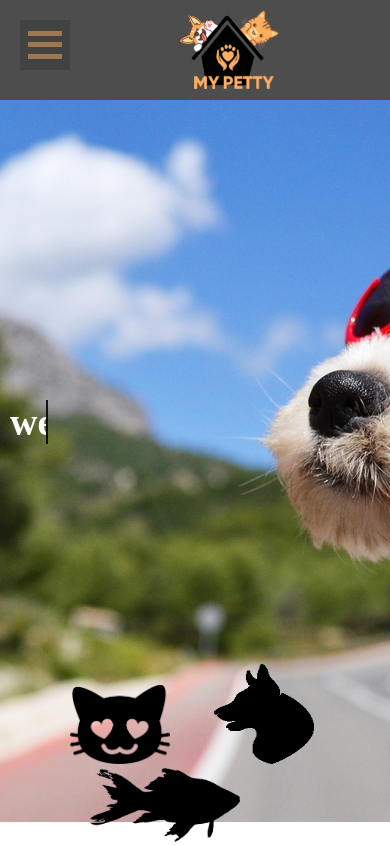
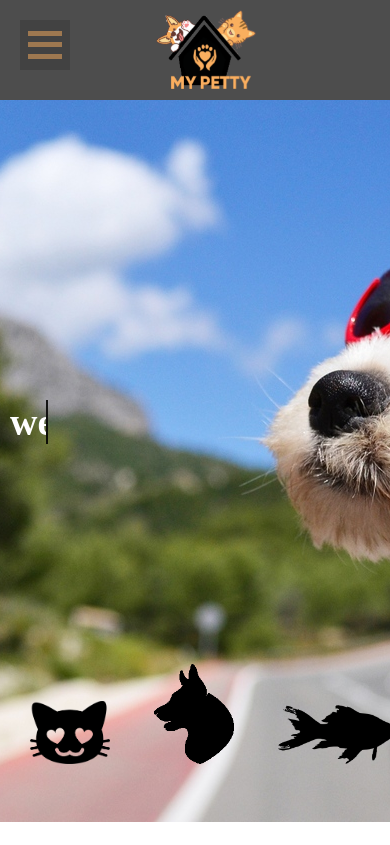
Before and after one commit to fedikk/petty.tn, a plain HTML site: page home.html in a window 390 px wide. Shown: the top 845 px of the page. Drawn offline with Linux system fonts and the light colour scheme.

Commit message:
responsive telephone

```diff
--- a/style.css
+++ b/style.css
@@ -904,3 +904,41 @@ footer .wave#wave4  {
 
 
 /*responsive*/
+@media (max-width:590px) {
+    .navbar {
+        position: fixed;
+        width: 100%;
+        height:100px;
+        background-color: rgb(77, 77, 77);                  /*el nav bar eli fiha el logo w menu*/
+        justify-content: center;
+        align-items: center;
+        z-index: 1111;
+    }
+    .logo1 {      /*logo my petty*/
+        display: flex;
+        position: fixed;
+        width: 100px;
+        top:10px;
+        left: 40%;
+    }
+    .btnchat {
+        position: relative;
+        width: 80px;
+        margin-right: 40px;
+        top: -180px;
+        left: 30px;
+    }
+    .btnchien {
+        position: relative;
+        width: 80px;
+        height: 100px;
+        top: -180px;
+        left: 30px;
+    }
+    .btnp {
+        position: relative;
+        width: 120px;
+        top: -180px;
+        left: 70px;
+    }
+}
```
